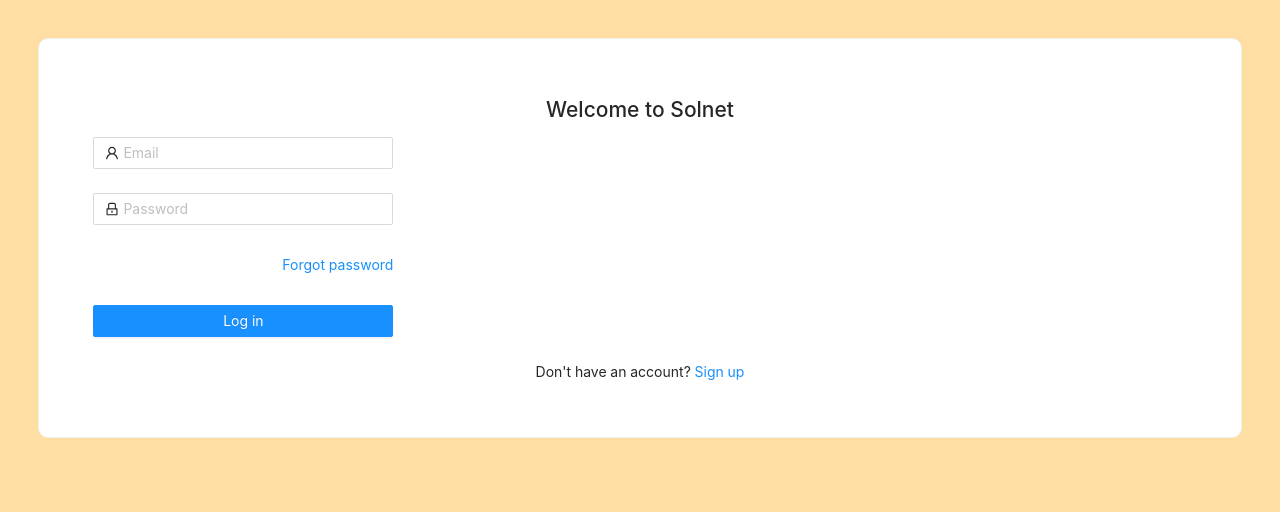
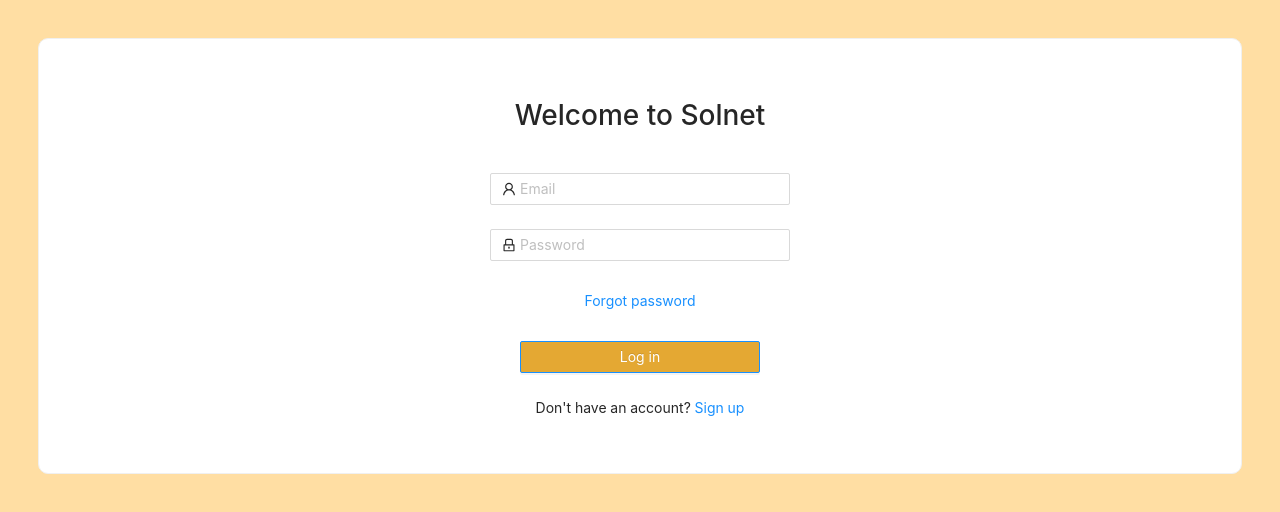
Before and after one commit to almog-levi-swi/SolNet, a React (Create React App) app: page / in a window 1280 px wide. Shown: the top 512 px of the page. Built offline with nearby package versions, Linux system fonts and the light colour scheme; no server answers.

Commit message:
center and change button color

```diff
--- a/src/components/login/Login.js
+++ b/src/components/login/Login.js
@@ -6,6 +6,7 @@ import {
 } from "../../context/user-auth-context.js";
 import { Form, Input, Button, Checkbox } from "antd";
 import { UserOutlined, LockOutlined } from "@ant-design/icons";
+import { Background } from "victory";
 
 const Login = () => {
   const { logIn } = useUserAuth();
@@ -28,10 +29,11 @@ const Login = () => {
 
   return (
     <>
-      <h2>Welcome to Solnet</h2>
+      <h1>Welcome to Solnet</h1>
+      <br />
       <Form
         name="normal_login"
-        style={{ maxWidth: "300px" }}
+        style={{ maxWidth: "300px", margin: "auto" }}
         initialValues={{ remember: true }}
         onFinish={onFinish}
       >
@@ -55,13 +57,15 @@ const Login = () => {
           />
         </Form.Item>
         <Form.Item>
-          <a style={{ float: "right" }} href="">
-            Forgot password
-          </a>
+          <a href="">Forgot password</a>
         </Form.Item>
 
         <Form.Item>
-          <Button type="primary" htmlType="submit" style={{ width: "100%" }}>
+          <Button
+            type="primary"
+            htmlType="submit"
+            style={{ width: "80%", backgroundColor: "#e4a833" }}
+          >
             Log in
           </Button>
           {error ? error : ""}
```
